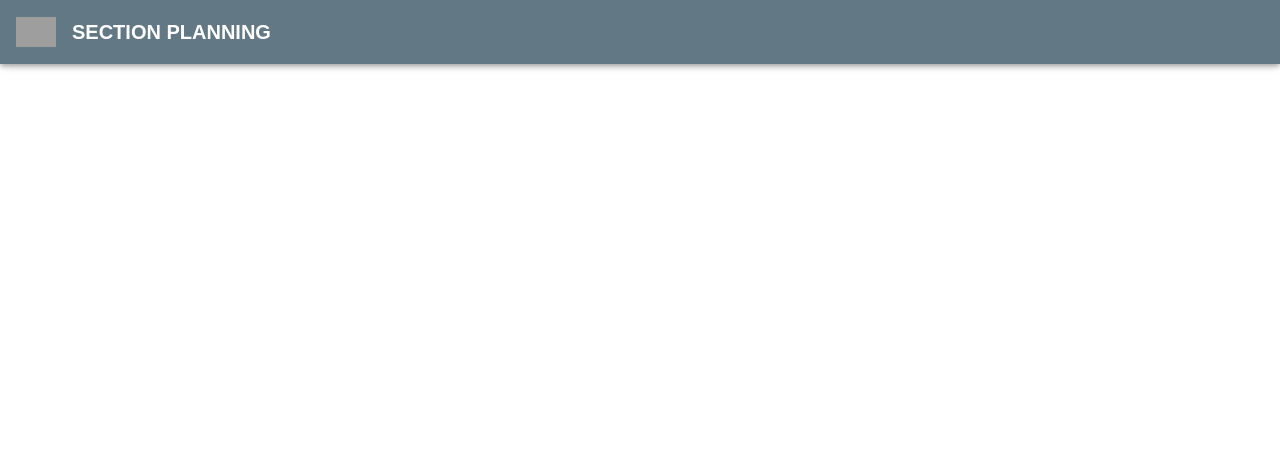
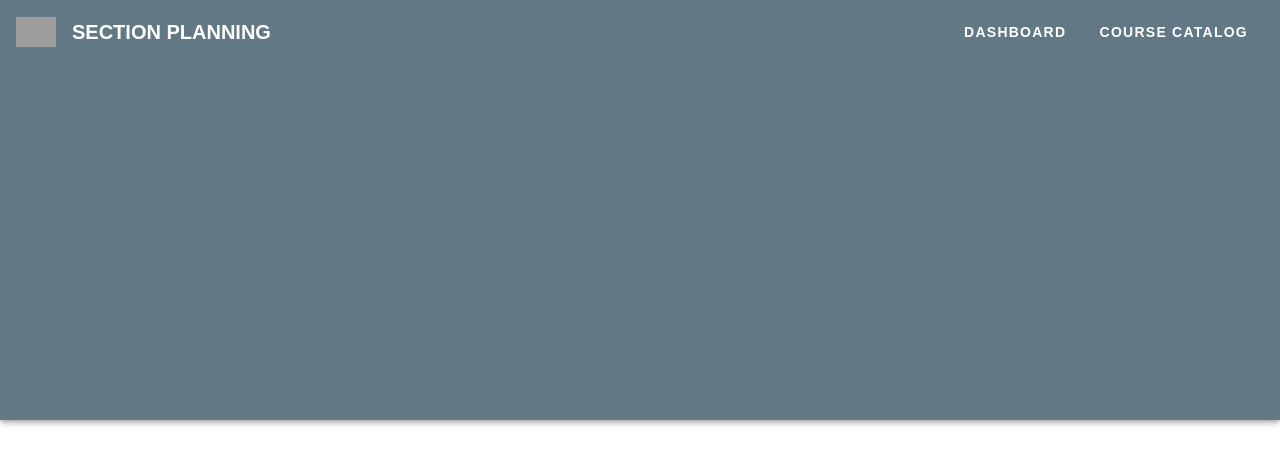
Before and after one commit to LoganDemaray316/swe4-project-3-frontend, a Vue app: page / in a window 1280 px wide. Shown: the top 464 px of the page. Built offline with nearby package versions, Linux system fonts and the light colour scheme; grey boxes are pictures that could not be loaded; a web font is replaced by a local one.

Commit message:
Correctly placed buttons

```diff
--- a/package.json
+++ b/package.json
@@ -11,7 +11,8 @@
     "axios": "^0.27.2",
     "core-js": "^3.8.3",
     "vue": "^2.6.14",
-    "vuetify": "^2.6.0"
+    "vuetify": "^2.6.0",
+    "google-fonts-webpack-plugin": "^0.4.4"
   },
   "devDependencies": {
     "@babel/core": "^7.12.16",
--- a/src/components/NavBar.vue
+++ b/src/components/NavBar.vue
@@ -1,20 +1,32 @@
 <template>
-  <v-app-bar app color="darkBlue" dark>
+  <v-toolbar app color="darkBlue" dark>
     <v-img
       alt="Vuetify Logo"
       class="shrink mr-4"
       contain
       src="../assets/OC_LOGO_WHITE.svg"
       transition="scale-transition"
-      width="40" />
+      width="40"
+    />
 
     <v-toolbar-title class="font-weight-bold">SECTION PLANNING</v-toolbar-title>
-  </v-app-bar>
+    <v-spacer></v-spacer>
+    <v-toolbar-items>
+      <v-btn depressed color="darkBlue" class="font-weight-bold"
+        >Dashboard</v-btn
+      >
+      <v-btn depressed color="darkBlue" class="font-weight-bold"
+        >Course Catalog</v-btn
+      >
+    </v-toolbar-items>
+  </v-toolbar>
 </template>
 
 <script>
-  export default {
-    name: "NavBar",
-    data: () => ({}),
-  };
+export default {
+  name: "NavBar",
+  data: () => ({}),
+};
 </script>
+
+<style></style>
```
